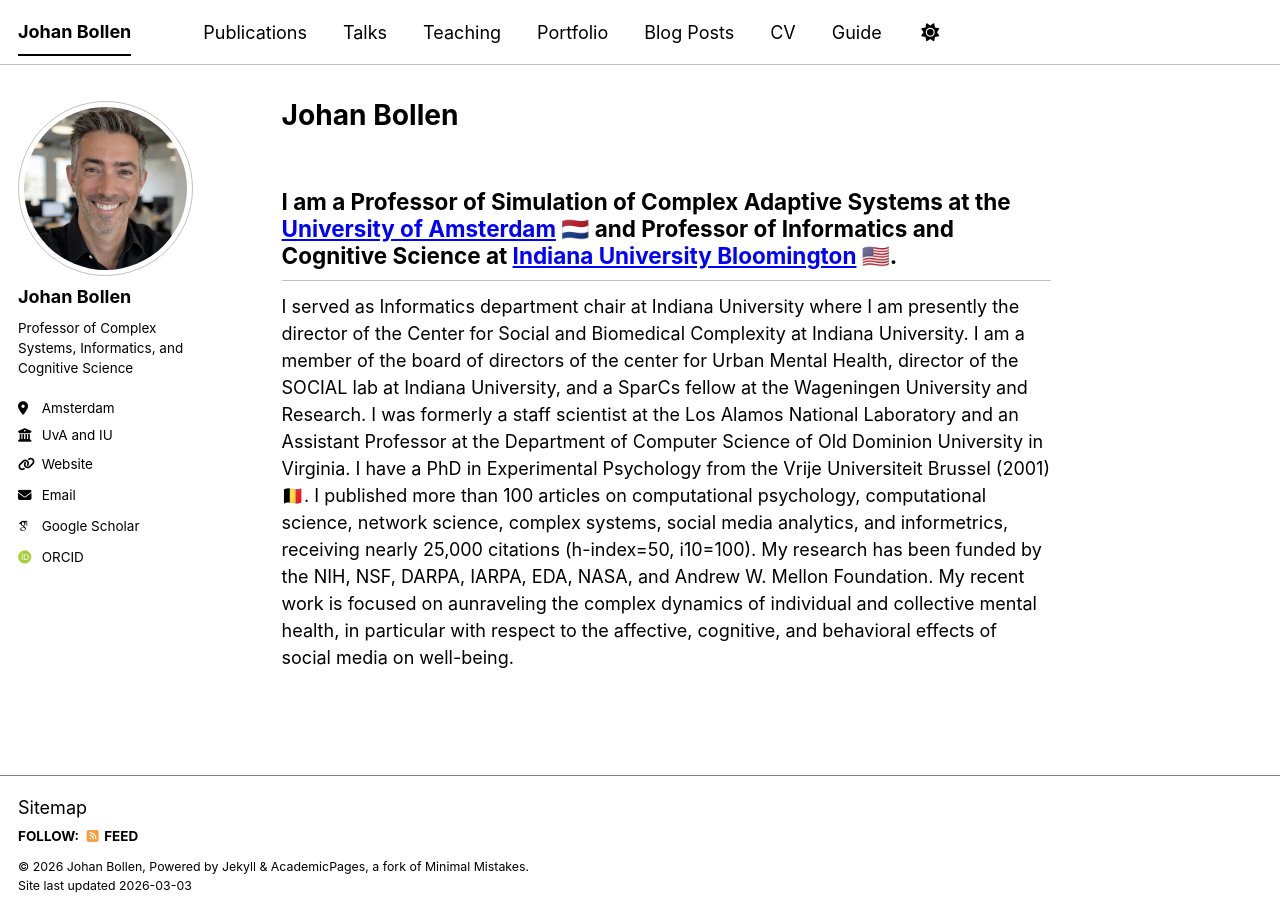
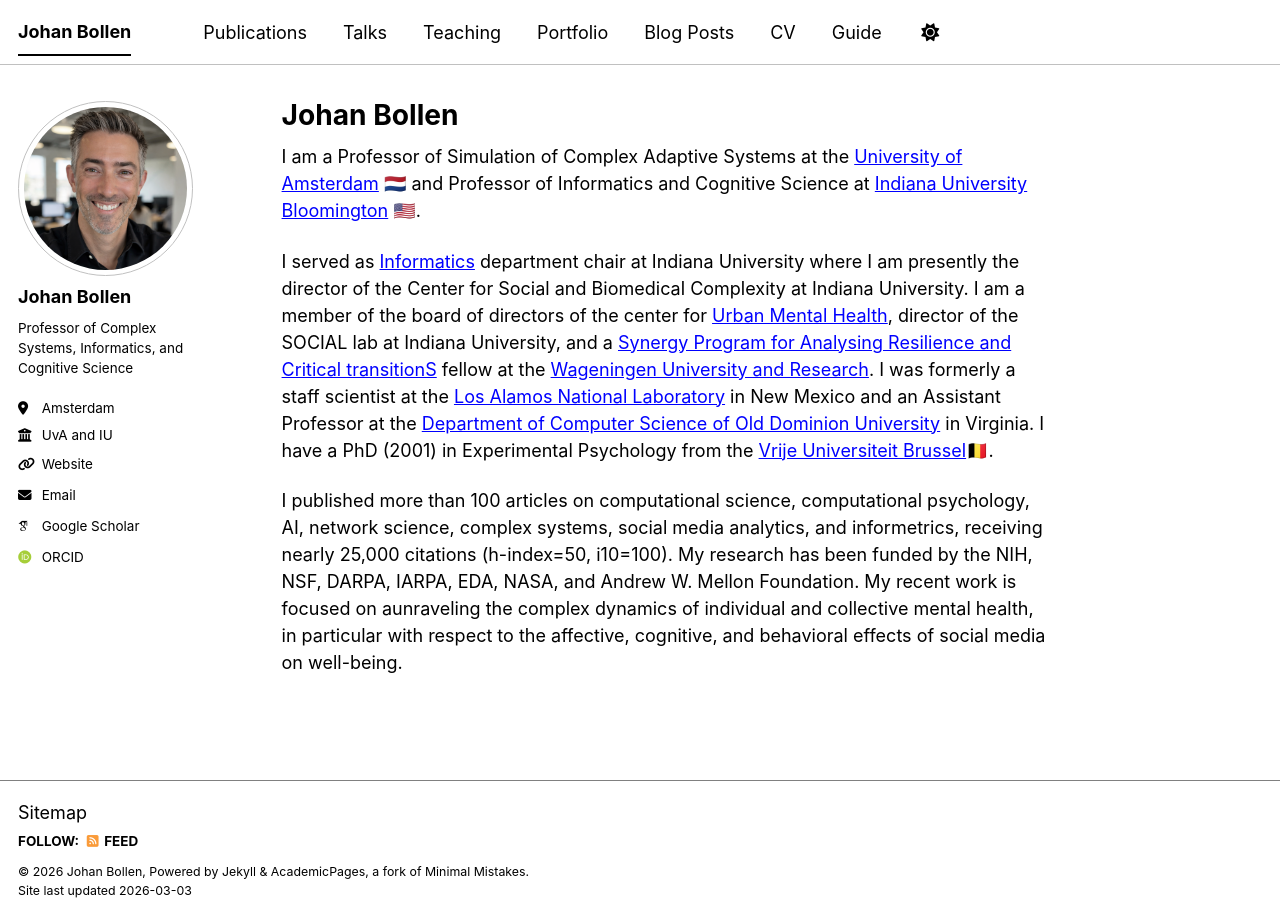
Before and after one commit to jbollen/jbollen.github.io, a Jekyll site: the page built from _pages/about.md, in a window 1280 px wide. Built offline with Jekyll 4.4.1, drawn with Linux system fonts in a browser that asks for light colours; some web fonts are replaced; a script bundle is joined from its source files by our own code; library files that are not in the unit come from our copies.

Commit message:
Update about.md

```diff
--- a/_pages/about.md
+++ b/_pages/about.md
@@ -8,6 +8,7 @@
 ---
 
 I am a Professor of Simulation of Complex Adaptive Systems at the [University of Amsterdam](https://ivi.uva.nl/) 🇳🇱 and Professor of Informatics and Cognitive Science at [Indiana University Bloomington](https://luddy.iu.edu/) 🇺🇸.
----
-I served as Informatics department chair at Indiana University where I am presently the director of the Center for Social and Biomedical Complexity at Indiana University. I am a member of the board of directors of the center for Urban Mental Health, director of the SOCIAL lab at Indiana University, and a SparCs fellow at the Wageningen University and Research. I was formerly a staff scientist at the Los Alamos National Laboratory and an Assistant Professor at the Department of Computer Science of Old Dominion University in Virginia. I have a PhD in Experimental Psychology from the Vrije Universiteit Brussel (2001)🇧🇪.
-I published more than 100 articles on computational psychology, computational science, network science, complex systems, social media analytics, and informetrics, receiving nearly 25,000 citations (h-index=50, i10=100). My research has been funded by the NIH, NSF, DARPA, IARPA, EDA, NASA, and Andrew W. Mellon Foundation. My recent work is focused on aunraveling the complex dynamics of individual and collective mental health, in particular with respect to the affective, cognitive, and behavioral effects of social media on well-being.
+
+I served as [Informatics](https://luddy.iu.edu/academics/units/informatics.html) department chair at Indiana University where I am presently the director of the Center for Social and Biomedical Complexity at Indiana University. I am a member of the board of directors of the center for [Urban Mental Health](https://ias.uva.nl/research-themes/health-complexity/urban-mental-health/urban-mental-health.html), director of the SOCIAL lab at Indiana University, and a [Synergy Program for Analysing Resilience and Critical transitionS](https://sparcs-center.org/) fellow at the [Wageningen University and Research](https://www.wur.nl/). I was formerly a staff scientist at the [Los Alamos National Laboratory](https://www.lanl.gov/) in New Mexico and an Assistant Professor at the [Department of Computer Science of Old Dominion University](https://www.odu.edu/academics/programs/linked/computer-science) in Virginia. I have a PhD (2001) in Experimental Psychology from the [Vrije Universiteit Brussel](https://www.vub.be/nl)🇧🇪.
+
+I published more than 100 articles on computational science, computational psychology, AI, network science, complex systems, social media analytics, and informetrics, receiving nearly 25,000 citations (h-index=50, i10=100). My research has been funded by the NIH, NSF, DARPA, IARPA, EDA, NASA, and Andrew W. Mellon Foundation. My recent work is focused on aunraveling the complex dynamics of individual and collective mental health, in particular with respect to the affective, cognitive, and behavioral effects of social media on well-being.
```
